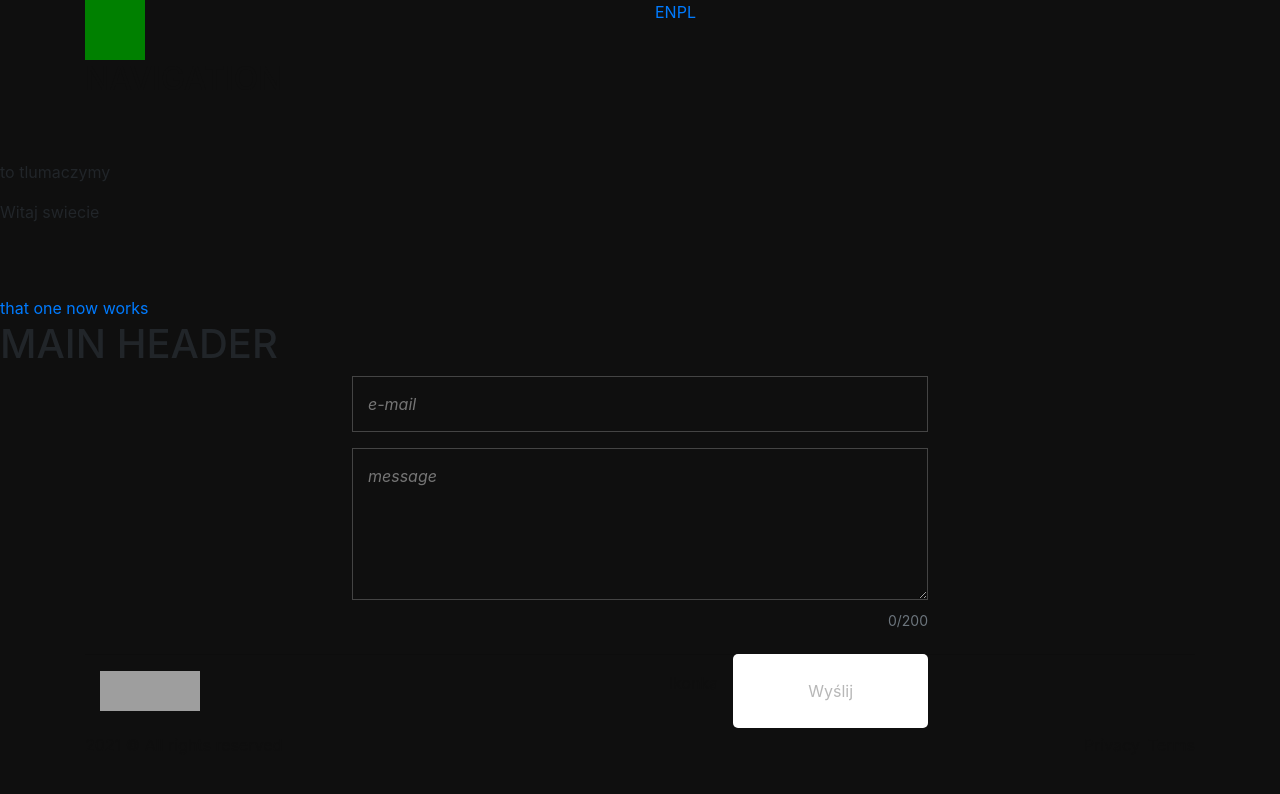
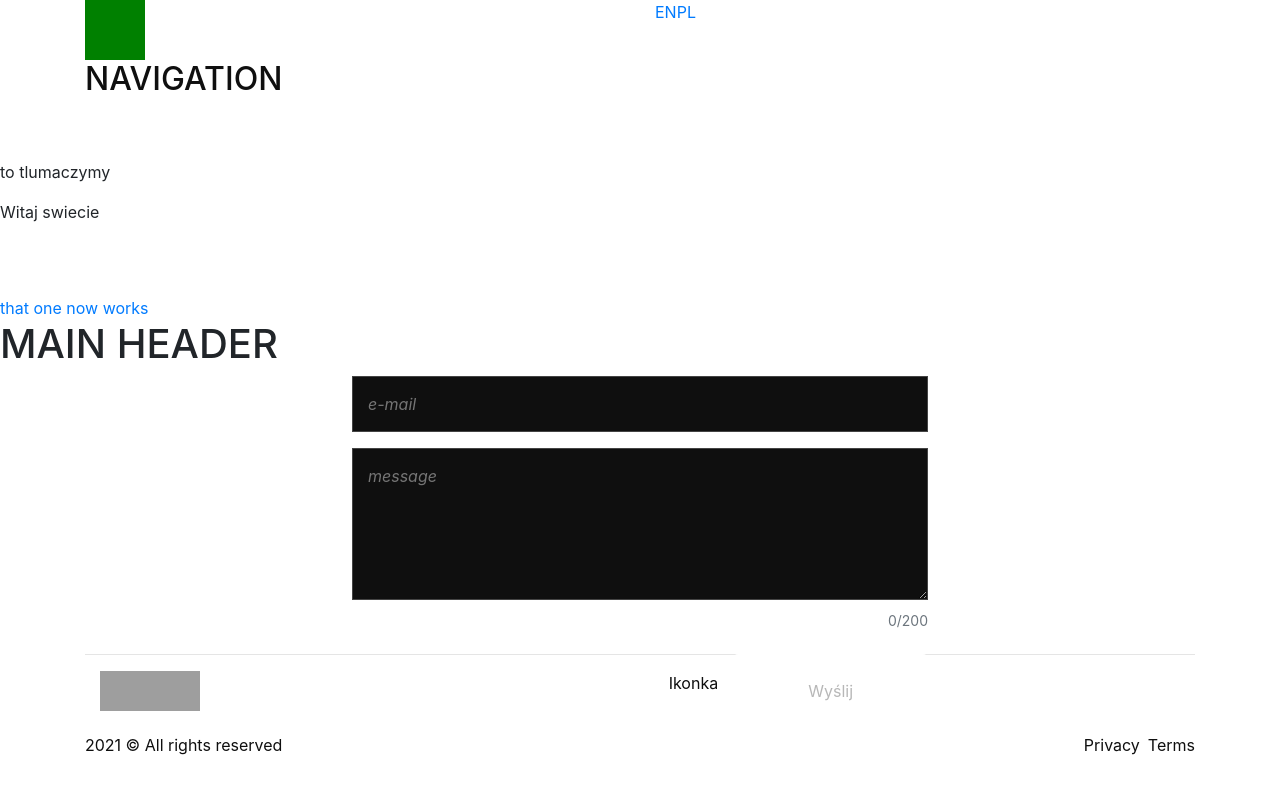
Before and after one commit to Central-core-code/central-core, a Next.js app: page / in a window 1280 px wide. Shown: the top 794 px of the page. Built offline with nearby package versions, Linux system fonts and the light colour scheme; grey boxes are pictures that could not be loaded.

Commit message:
delete bg body color

```diff
--- a/styles/index.scss
+++ b/styles/index.scss
@@ -7,7 +7,6 @@ body {
   font-family: -apple-system, BlinkMacSystemFont, Segoe UI, Roboto, Oxygen,
     Ubuntu, Cantarell, Fira Sans, Droid Sans, Helvetica Neue, sans-serif;
   transition: all 0.2s;
-  background-color: #0f0f0f !important;
 }
 
 h1 {
```
